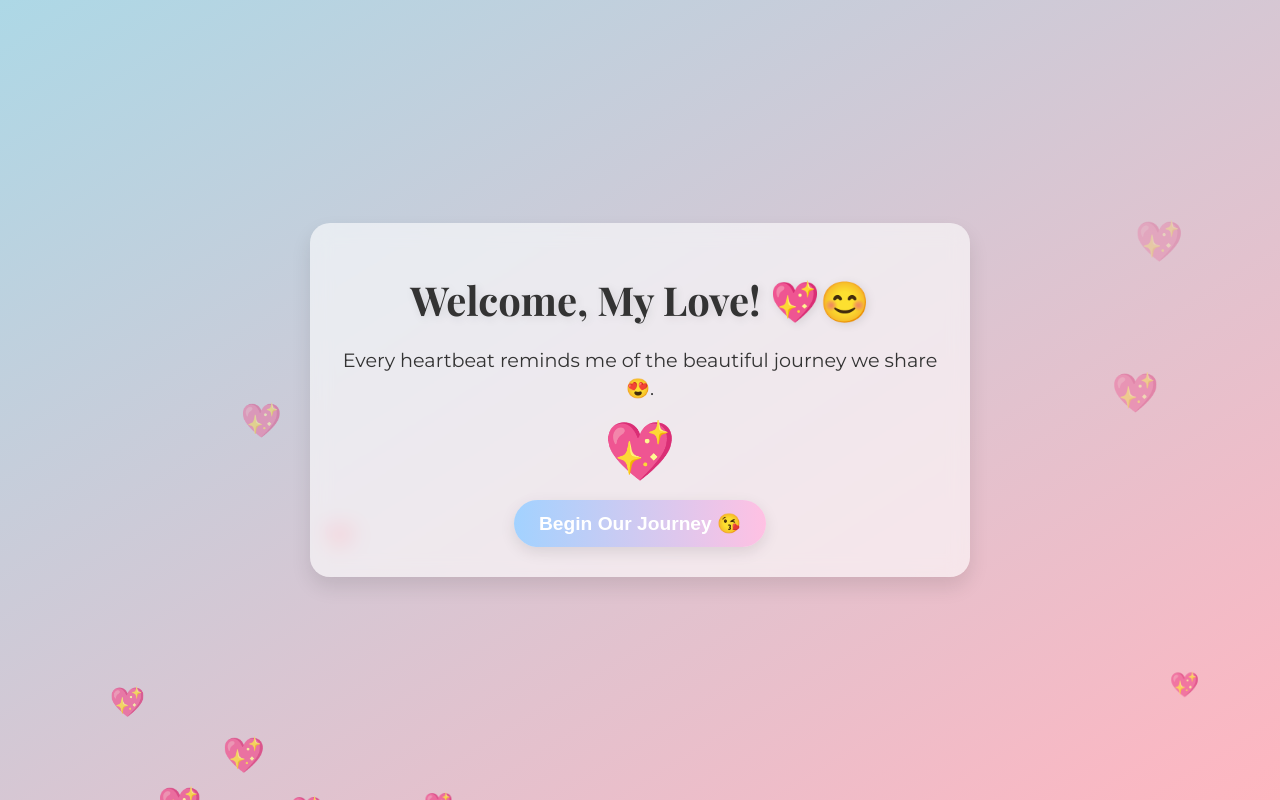
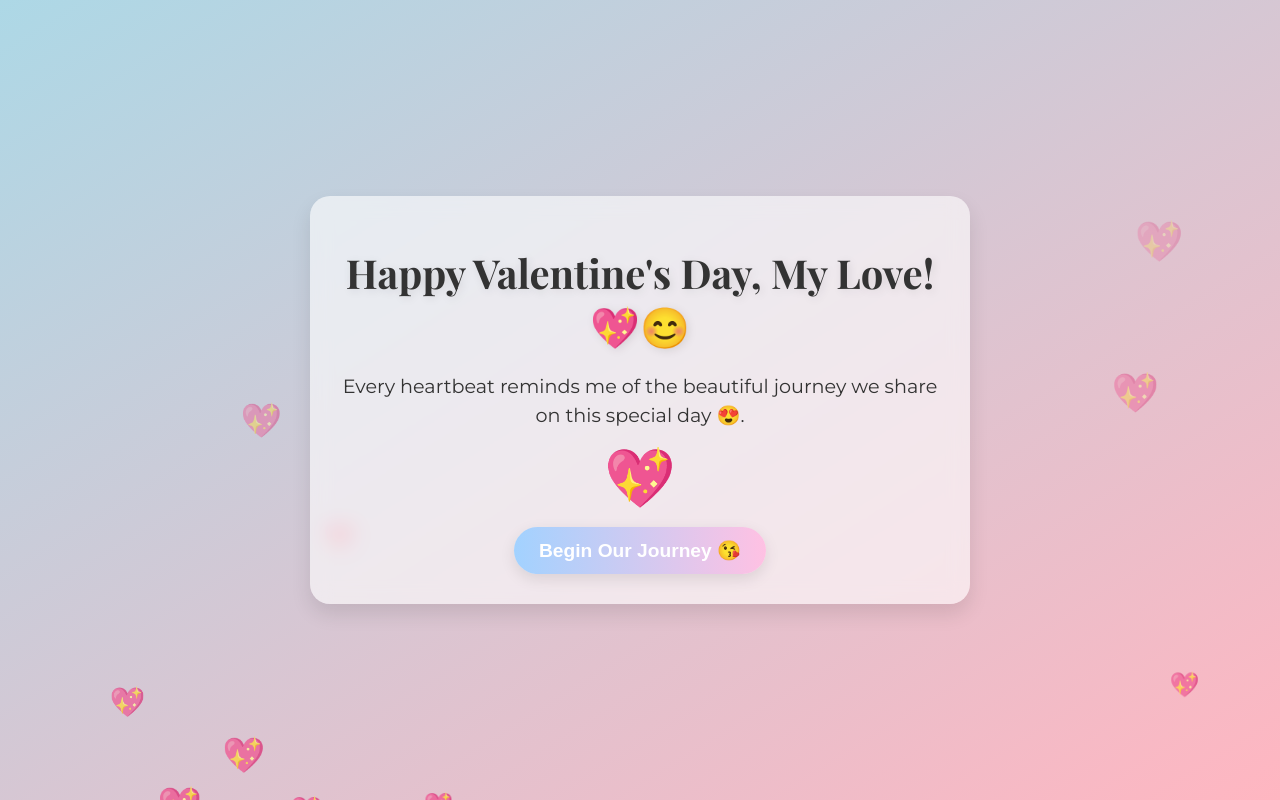
Before and after one commit to code-sh-1802/Valentine-s-, a plain HTML site: page index.html in a window 1280 px wide. Drawn offline with nearby package versions, Linux system fonts and the light colour scheme.

Commit message:
Update index.html

```diff
--- a/index.html
+++ b/index.html
@@ -3,7 +3,7 @@
 <head>
   <meta charset="UTF-8" />
   <meta name="viewport" content="width=device-width, initial-scale=1.0" />
-  <title>My Love ❤️</title>
+  <title>Happy Valentine's Day, My Love ❤️</title>
   <link rel="stylesheet" href="style.css" />
   <script defer src="script.js"></script>
 </head>
@@ -18,8 +18,8 @@
   <div class="hearts-container"></div>
 
   <div class="container">
-    <h1>Welcome, My Love! 💖😊</h1>
-    <p>Every heartbeat reminds me of the beautiful journey we share 😍.</p>
+    <h1>Happy Valentine's Day, My Love! 💖😊</h1>
+    <p>Every heartbeat reminds me of the beautiful journey we share on this special day 😍.</p>
     <div class="heart-animation">💖</div>
     <!-- Button now plays music and navigates to the love story page -->
     <button onclick="startJourney()" class="btn">Begin Our Journey 😘</button>
```
